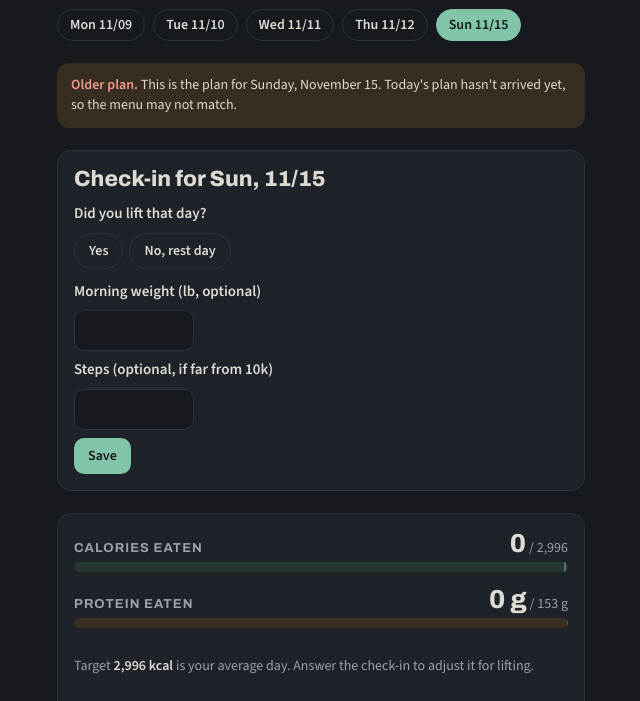
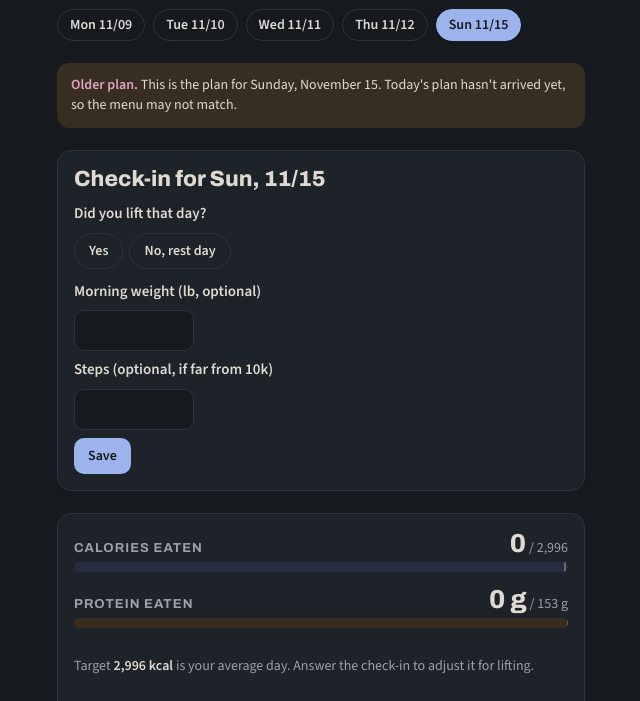
Before and after one commit to na1henh/nelson-meal-bot, a plain HTML site: page docs/index.html in a window 1280 px wide. Shown: the part 137-838 px from the top of the page, without its empty margins (319-959 px from the left). Drawn offline with nearby package versions, Linux system fonts and the light colour scheme.

Commit message:
Colors: periwinkle accent and dusty-rose warnings
Co-Authored-By: Claude Opus 5.5 <noreply@anthropic.com>

```diff
--- a/docs/index.html
+++ b/docs/index.html
@@ -12,17 +12,17 @@
 <style>
 /* Layout: one phone-width column, like a tray ticket - a day score at the top, then each meal as a tappable checklist grouped by station. */
 :root {
-  /* One soft dark theme: charcoal, warm off-white text, muted mint/amber/coral accents. */
+  /* One soft dark theme: charcoal, warm off-white text, periwinkle/amber/dusty-rose accents. */
   --paper: #16191e;        /* page background */
   --card: #1e2229;         /* cards and food rows */
   --ink: #dedad2;          /* main text: warm off-white, not pure white */
   --muted: #9ba1a9;        /* secondary text */
   --rule: #2d333c;         /* borders */
-  --accent: #82c4a8;       /* soft mint: buttons, progress, highlights */
-  --accent-soft: #233630;  /* ticked foods, bar tracks */
+  --accent: #9db3ec;       /* soft periwinkle: buttons, progress, highlights */
+  --accent-soft: #252c3f;  /* ticked foods, bar tracks */
   --protein: #e2b57f;      /* soft amber */
   --protein-soft: #382d21;
-  --warn: #ee9c8c;         /* gentle coral */
+  --warn: #e3a3bf;         /* dusty rose */
   --font-display: "Archivo", "Arial Narrow", "Helvetica Neue", Arial, sans-serif;
   --font-body: "Source Sans 3", "Segoe UI", system-ui, -apple-system, sans-serif;
   color-scheme: dark;
```
